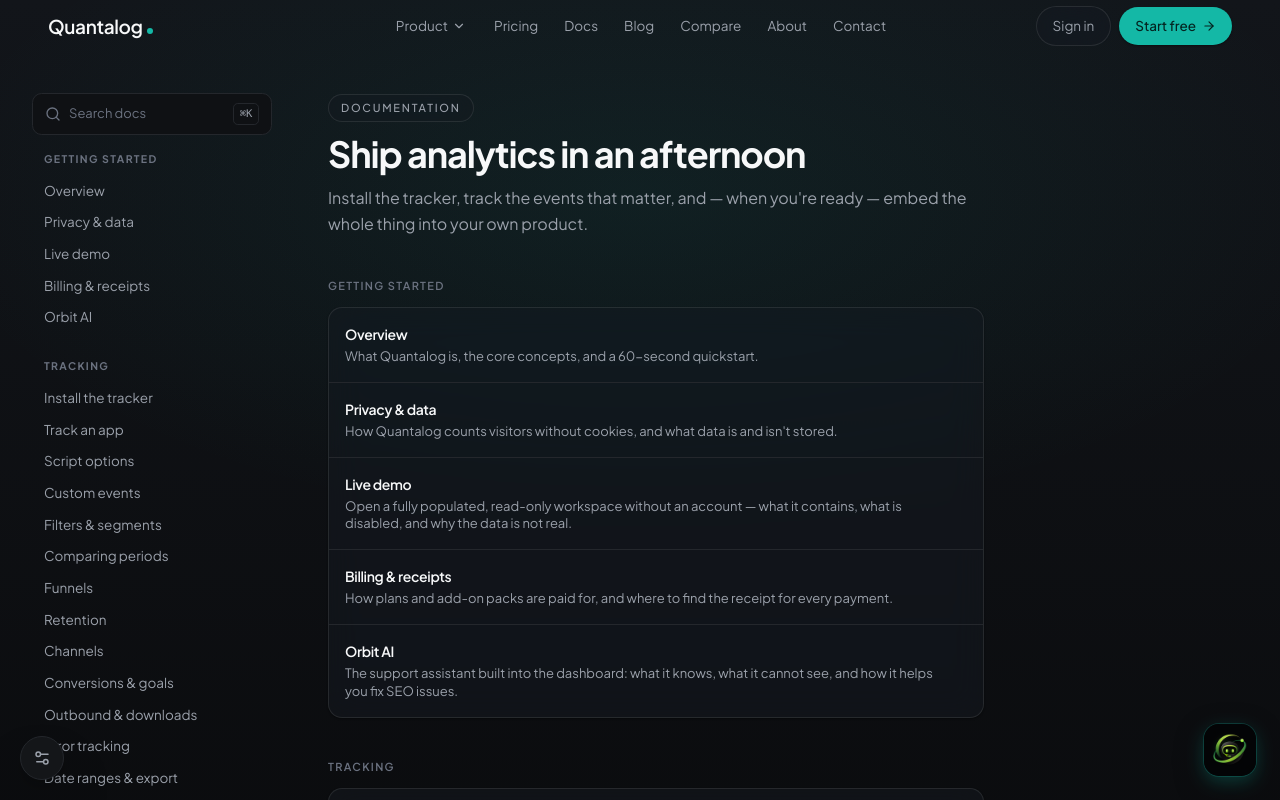
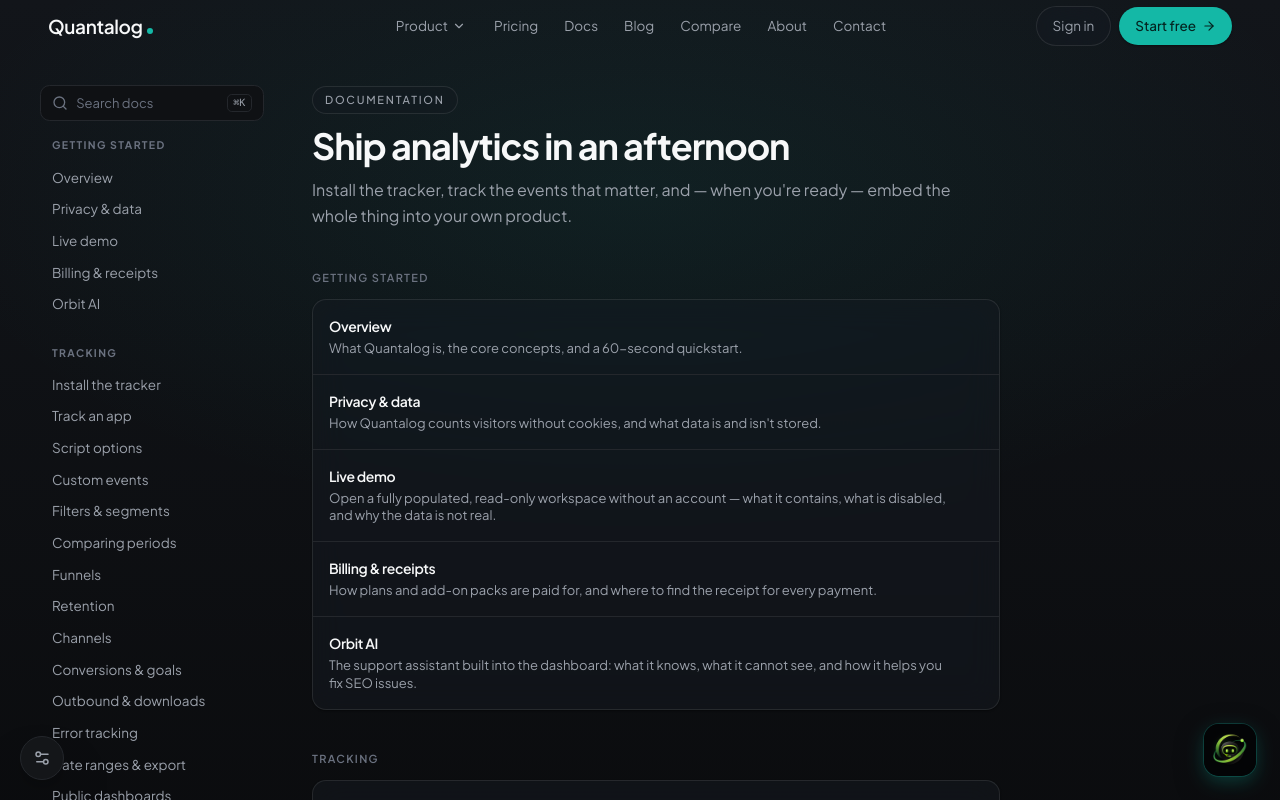
Before and after one commit to daorbit/quantalog-lp, a Next.js app: page /docs in a window 1280 px wide. Shown: the top 800 px of the page. Built offline with nearby package versions, Linux system fonts and the light colour scheme.

Commit message:
feat: improve typography and layout for documentation with adjusted styles and max-width settings

```diff
--- a/src/app/globals.css
+++ b/src/app/globals.css
@@ -611,8 +611,12 @@
 /* Long-form article typography — the MDX body renders inside .prose-q. */
 .prose-q {
   color: var(--fg);
-  font-size: 1.0625rem;
-  line-height: 1.75;
+  font-size: 1rem;
+  line-height: 1.72;
+  /* A readable measure regardless of how wide the column gets. On a docs page
+     with no right rail the article cell is ~900px; unbounded prose there runs
+     to 130 characters a line. */
+  max-width: 46rem;
 }
 .prose-q > * + * {
   margin-top: 1.25em;
@@ -732,33 +736,49 @@
  * ------------------------------------------------------------------ */
 .docs-shell {
   width: 100%;
-  max-width: 90rem;
+  max-width: 100rem;
   margin: 0 auto;
-  padding: 2.5rem 1.25rem 5rem;
+  padding: 2rem 1rem 5rem;
 }
 @media (min-width: 640px) {
   .docs-shell {
-    padding-left: 2rem;
-    padding-right: 2rem;
+    padding-left: 1.75rem;
+    padding-right: 1.75rem;
+  }
+}
+@media (min-width: 1280px) {
+  .docs-shell {
+    padding-left: 2.5rem;
+    padding-right: 2.5rem;
   }
 }
 
 .docs-layout {
   display: grid;
   grid-template-columns: 1fr;
-  gap: 2.5rem;
+  gap: 2rem;
 }
 /* Sidebar + article at the tablet breakpoint; the right rail joins on wide. */
 @media (min-width: 1024px) {
   .docs-layout {
-    grid-template-columns: 15rem minmax(0, 1fr);
-    gap: 3rem;
+    grid-template-columns: 14rem minmax(0, 1fr);
+    gap: 2.5rem;
   }
 }
 @media (min-width: 1280px) {
   .docs-layout {
-    grid-template-columns: 15rem minmax(0, 1fr) 13rem;
-    gap: 3.5rem;
+    grid-template-columns: 14rem minmax(0, 1fr) 12rem;
+    gap: 3rem;
+  }
+}
+/* The article column should not sprawl on an ultrawide — cap the reading
+   measure and let the extra width fall into the gaps, not the line length. */
+.docs-layout > :nth-child(2) {
+  max-width: 52rem;
+}
+@media (min-width: 1280px) {
+  .docs-layout > :nth-child(2) {
+    max-width: none;
   }
 }
 
@@ -990,27 +1010,35 @@
 
 /* ---- ⌘K command palette ---- */
 .docs-cmdk-trigger {
-  display: inline-flex;
+  display: flex;
   align-items: center;
   gap: 0.5rem;
   width: 100%;
-  padding: 0.55rem 0.75rem;
+  padding: 0.5rem 0.7rem;
   border-radius: 0.6rem;
   border: 1px solid var(--border);
   background: var(--bg-subtle);
   color: var(--fg-faint);
   font-size: 13px;
+  line-height: 1;
+  white-space: nowrap;
   cursor: pointer;
   transition: border-color 0.15s;
 }
 .docs-cmdk-trigger:hover {
   border-color: var(--border-strong);
 }
+.docs-cmdk-trigger > svg {
+  flex-shrink: 0;
+}
 .docs-cmdk-trigger kbd {
   margin-left: auto;
+  display: inline-flex;
+  align-items: center;
   font-family: var(--font-mono);
-  font-size: 10.5px;
-  padding: 0.1rem 0.35rem;
+  font-size: 10px;
+  line-height: 1;
+  padding: 0.2rem 0.35rem;
   border-radius: 0.3rem;
   border: 1px solid var(--border);
   color: var(--fg-muted);
```
